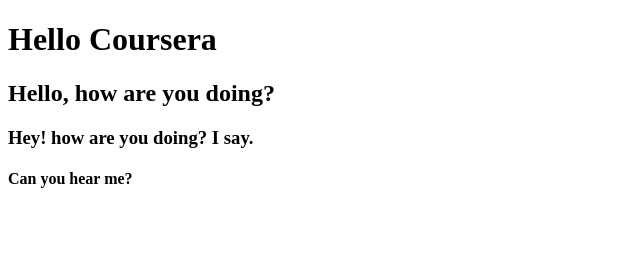
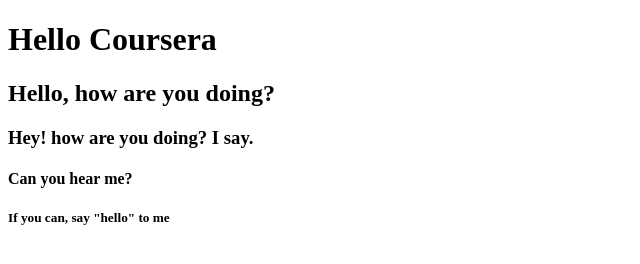
Before and after one commit to sumodh/coursera-test, a plain HTML site: page site/index.html in a window 1280 px wide. Shown: the whole page, without its empty margins (0-640 px from the left). Drawn offline with Linux system fonts and the light colour scheme.

Commit message:
added level5 heading

```diff
--- a/site/index.html
+++ b/site/index.html
@@ -8,6 +8,7 @@
     <h2>Hello, how are you doing?</h2>
     <h3>Hey! how are you doing? I say.</h3>
     <h4>Can you hear me?</h4>
+    <h5>If you can, say "hello" to me</h5>
 </body>
 
 </html>
```
